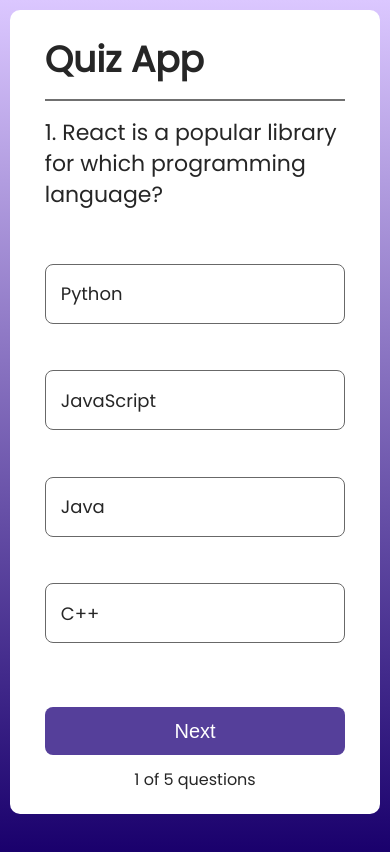
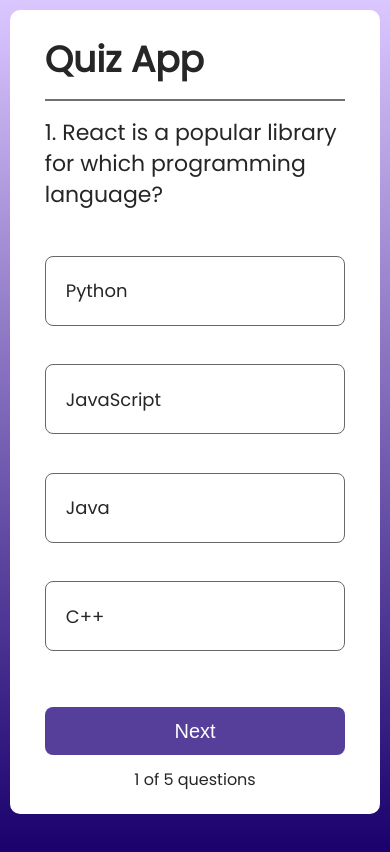
Before and after one commit to RohitSutar1823/Quiz-App, a React (Vite) app in the folder quiz-app/: page / in a window 390 px wide. Built offline with nearby package versions, Linux system fonts and the light colour scheme.

Commit message:
style: adjust list item styles for better spacing and readability

```diff
--- a/quiz-app/src/Components/Quiz/Quiz.css
+++ b/quiz-app/src/Components/Quiz/Quiz.css
@@ -142,14 +142,18 @@
         padding:0;
     }
 
-    .container ul li{
-        height:60px;          /* same compact height as desktop */
-        min-height:60px;
-        padding:0 15px;
-        margin-bottom:12px;   /* small gap between options */
-        font-size:18px;
-    }
+.container ul li{
+    font-size:16px;
 
+    /* Increase internal spacing */
+    padding:18px 20px;
+
+    /* Increase option height */
+    min-height:65px;
+
+    /* Space between options */
+    margin-bottom:15px;
+}
     .container button{
         width:100%;
         height:50px;
```
